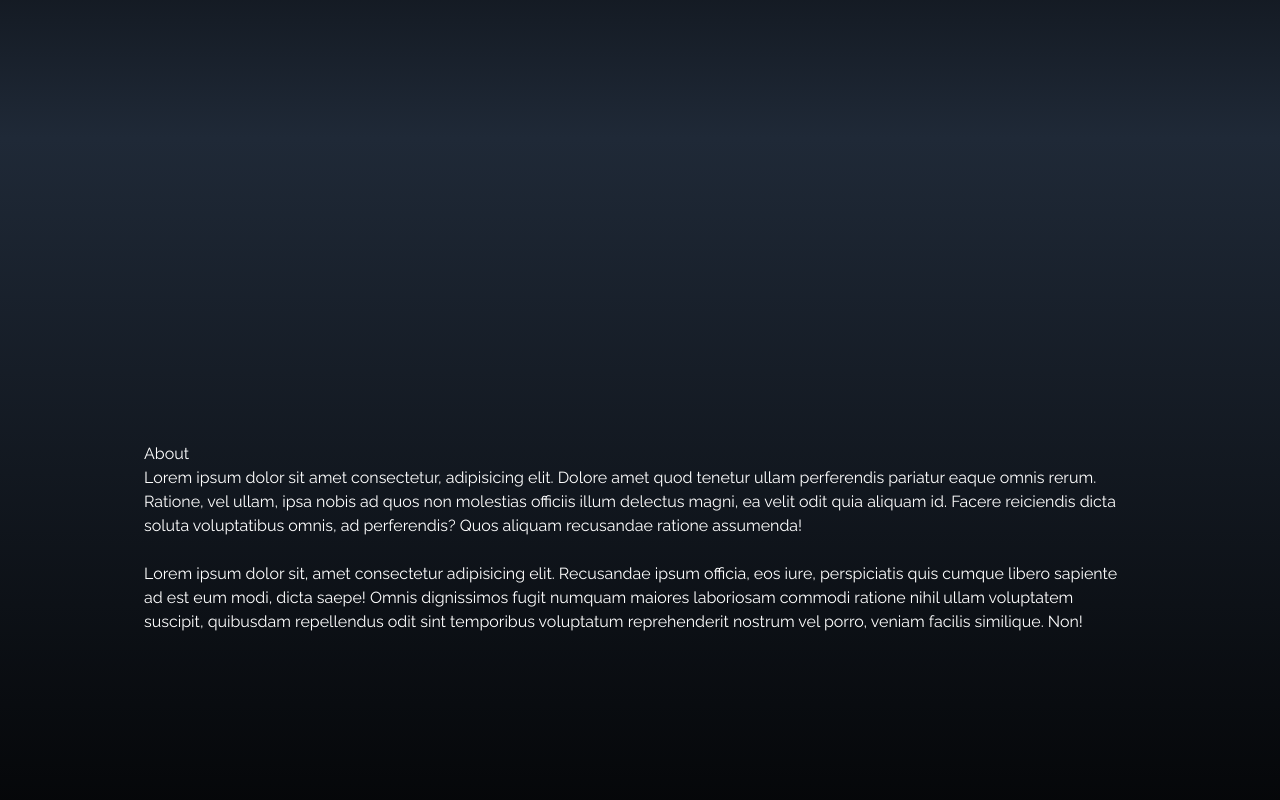
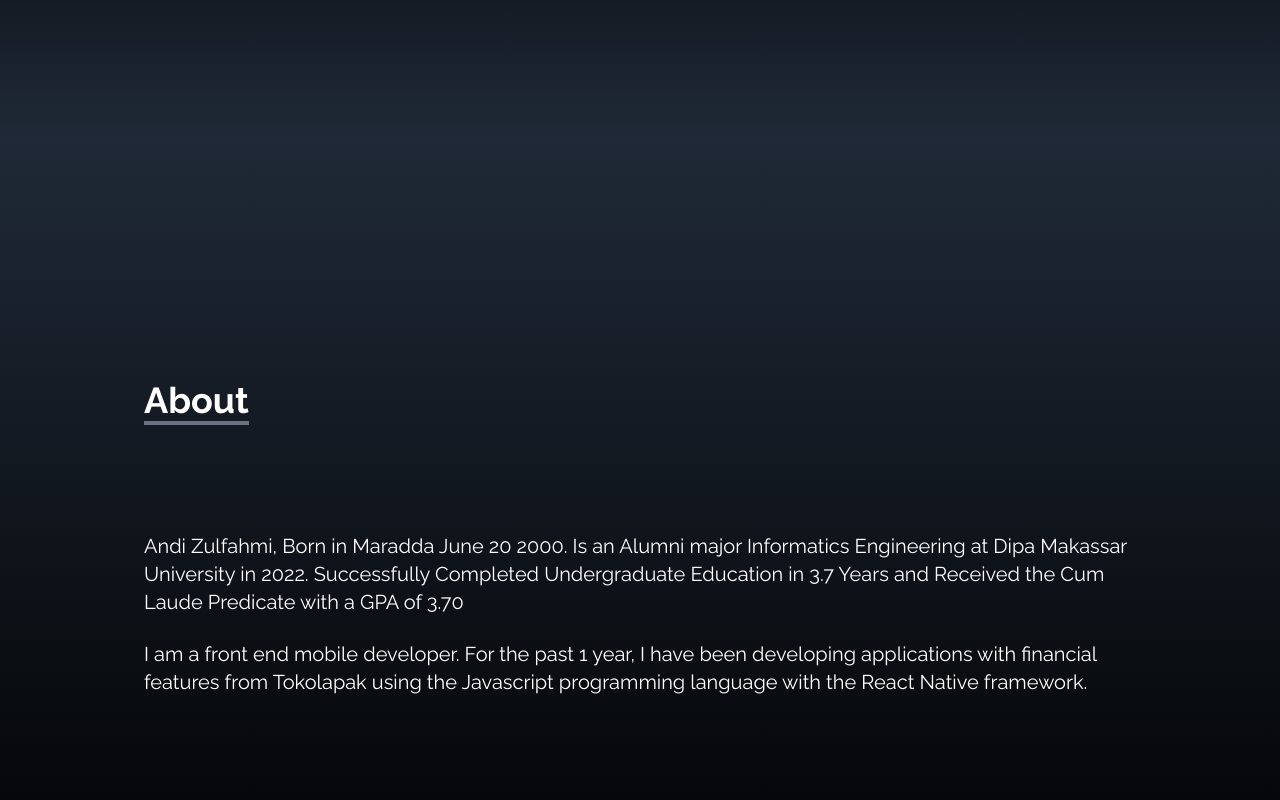
Before and after one commit to Andif2000/my_porfolio, a React (Create React App) app: page / in a window 1280 px wide. Shown: the part 662-1462 px from the top of the page. Built offline with nearby package versions, Linux system fonts and the light colour scheme.

Commit message:
Fixed About Screen

```diff
--- a/src/components/About.jsx
+++ b/src/components/About.jsx
@@ -6,14 +6,23 @@ const About = () => {
             name='about'
             className='w-full h-screen bg-gradient-to-b from-gray-800 to-black text-white'>
             <div className='max-w-screen-lg p-4 mx-auto flex flex-col justify-center w-full h-full'>
-                <div>
-                    <p>About</p>
+                <div className='pb-8'>
+                    <p className='text-4xl font-bold inline border-b-4 border-gray-500'>About</p>
                 </div>
-                <p>
-                    Lorem ipsum dolor sit amet consectetur, adipisicing elit. Dolore amet quod tenetur ullam perferendis pariatur eaque omnis rerum. Ratione, vel ullam, ipsa nobis ad quos non molestias officiis illum delectus magni, ea velit odit quia aliquam id. Facere reiciendis dicta soluta voluptatibus omnis, ad perferendis? Quos aliquam recusandae ratione assumenda!
+                <p className='text-xl mt-20'>
+                    Andi Zulfahmi, Born in Maradda June 20 2000. Is an Alumni
+                    major Informatics Engineering at Dipa Makassar University
+                    in 2022. Successfully Completed Undergraduate Education
+                    in 3.7 Years and Received the Cum Laude Predicate with a
+                    GPA of 3.70
                 </p>
                 <br />
-                <p>Lorem ipsum dolor sit, amet consectetur adipisicing elit. Recusandae ipsum officia, eos iure, perspiciatis quis cumque libero sapiente ad est eum modi, dicta saepe! Omnis dignissimos fugit numquam maiores laboriosam commodi ratione nihil ullam voluptatem suscipit, quibusdam repellendus odit sint temporibus voluptatum reprehenderit nostrum vel porro, veniam facilis similique. Non!</p>
+                <p className='text-xl'>
+                    I am a front end mobile developer. For the past 1 year,
+                    I have been developing applications with financial features
+                    from Tokolapak using the Javascript programming language
+                    with the React Native framework.
+                </p>
             </div>
         </div>
     )
```
